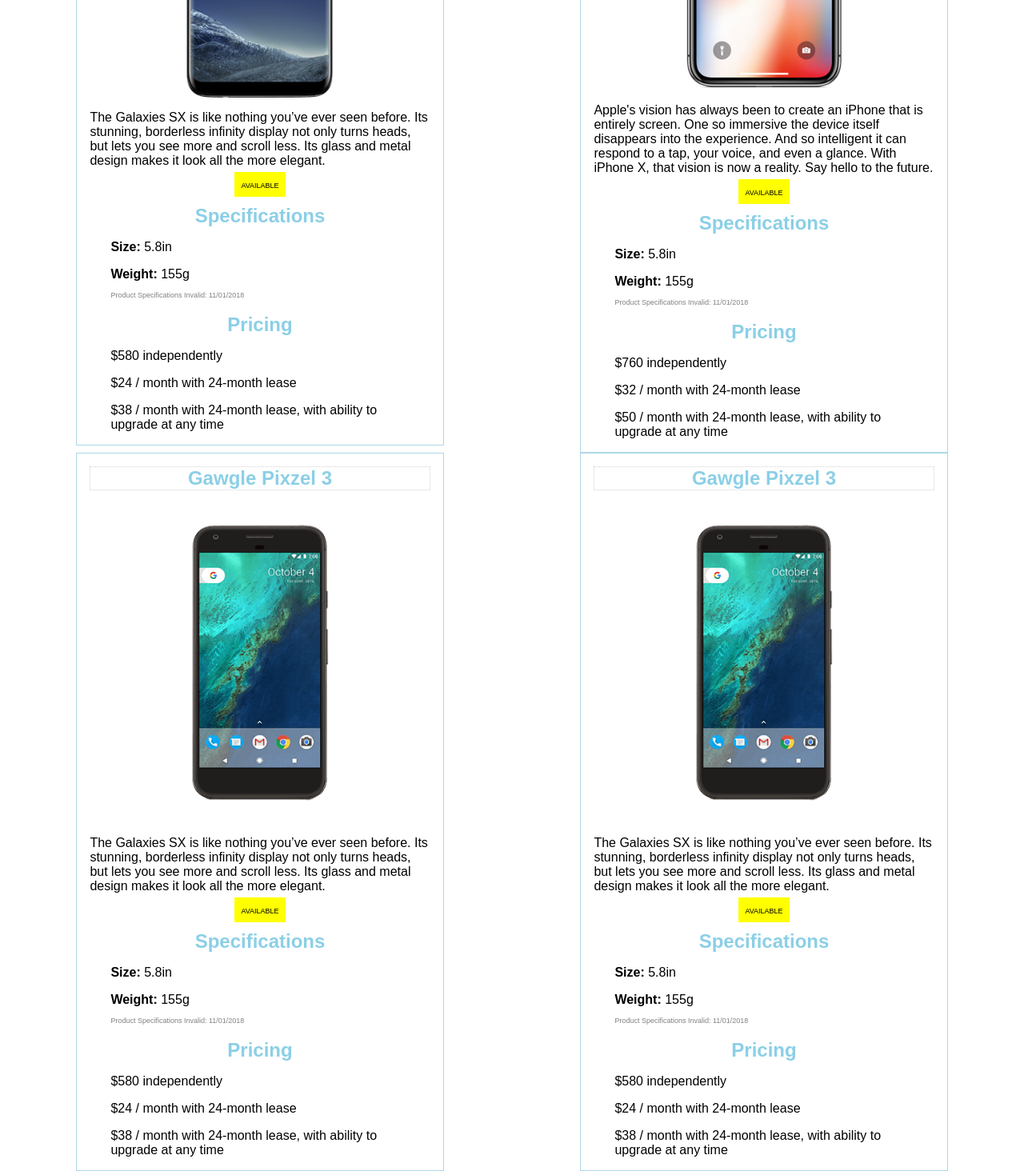
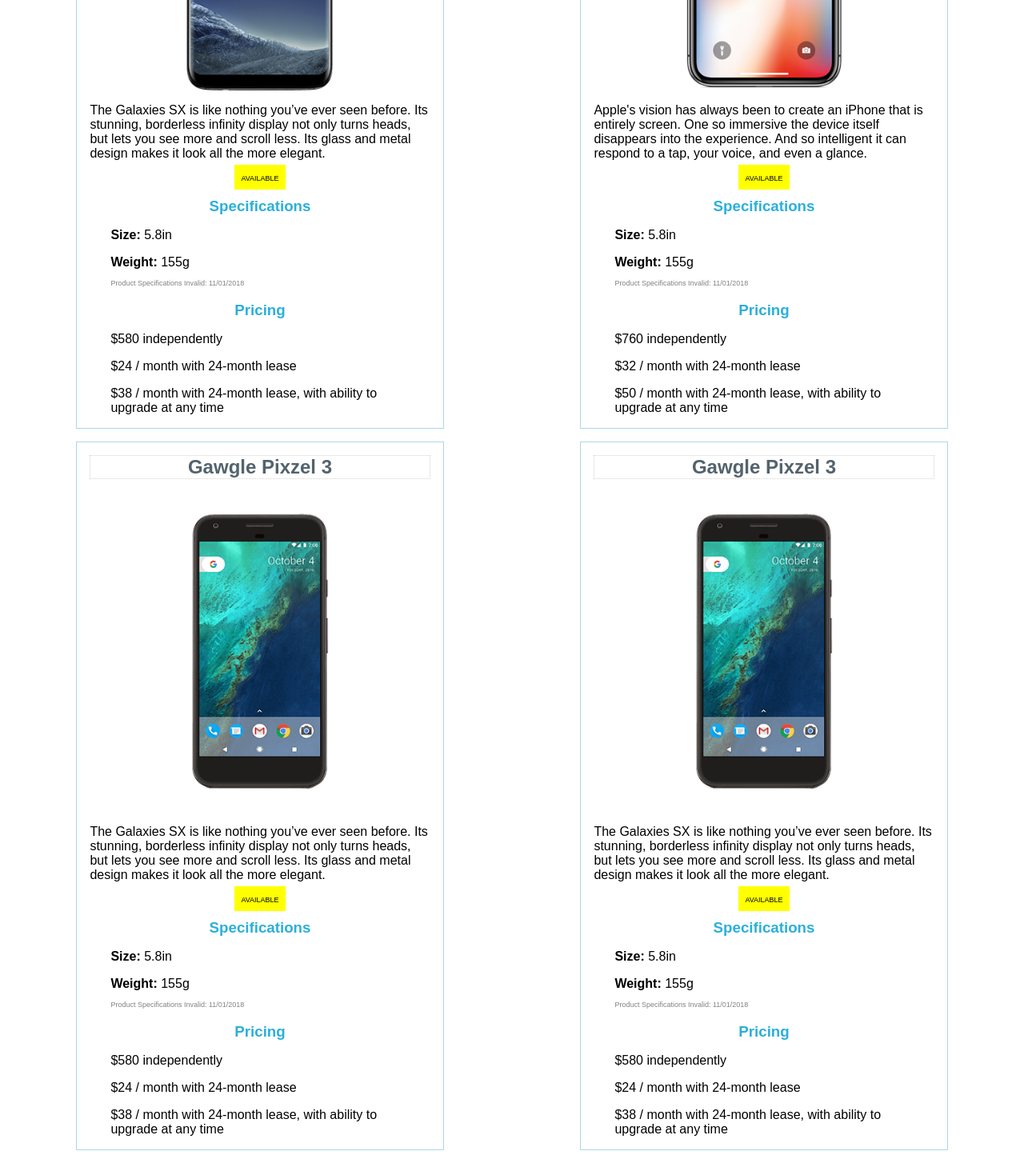
Before and after one commit to megscholl/productscards, a plain HTML site: page index.html in a window 1280 px wide. Shown: the part 360-1824 px from the top of the page at 80% size. Drawn offline with Linux system fonts and the light colour scheme.

Commit message:
changed length of ivone description

```diff
--- a/css/style.css
+++ b/css/style.css
@@ -18,6 +18,7 @@
     border: 1px solid lightblue;
     font-family: sans-serif;
     margin: auto;
+    margin-bottom: 1em;
     padding: 1em;
     min-width: 425.2px;
 }
@@ -30,7 +31,16 @@
 
 h2 {
     text-align: center;
-    color: rgb(139, 207, 230);
+    color: rgb(83, 99, 109);
+}
+
+p {
+    display: block;
+}
+
+h3 {
+    text-align: center;
+    color: rgb(43, 175, 219);
 }
 
 ul > li {
--- a/index.html
+++ b/index.html
@@ -17,7 +17,7 @@
 
                     <section class="sec-1">
                         <ul>
-                            <li><img src="images/samsung.png" alt="Images of new Samsong Galaxies SX" title=""></li>
+                            <li><img src="images/samsung.png" alt="Image of new Samsong Galaxies SX" title="Image of new Samsong Galaxies SX"></li>
                                 <!-- <ul class="thumbnail-list">
                                         <li><div class="thumb" style="background-position: center; background-image: url('');"></div></li><li><div class="thumb" style="background-position: center; background-image: url('');"></div></li><li><div class="thumb" style="background-position: center; background-image: url('');"></div></li>
                                 </ul></li>  product image -->
@@ -27,7 +27,7 @@
                     </section>
         <br>
                     <section class="sec-2">
-                        <header><h2>Specifications</h2></header>
+                        <header><h3>Specifications</h3></header>
 
                         <ul>
                             <li><strong>Size:</strong> 5.8in</li>
@@ -43,7 +43,7 @@
         <br>
 
                     <section class="sec-3">
-                        <header><h2>Pricing</h2></header>
+                        <header><h3>Pricing</h3></header>
 
                         <ul>
                             <li>$580 independently</li>
@@ -66,13 +66,13 @@
                         <!-- <ul class="thumbnail-list">
                                 <li><div class="thumb" style="background-position: center; background-image: url('');"></div></li><li><div class="thumb" style="background-position: center; background-image: url('');"></div></li><li><div class="thumb" style="background-position: center; background-image: url('');"></div></li>
                         </ul></li>  product image -->
-                    <li><p>Apple's vision has always been to create an iPhone that is entirely screen. One so immersive the device itself disappears into the experience. And so intelligent it can respond to a tap, your voice, and even a glance. With iPhone X, that vision is now a reality. Say hello to the future.</p></li> <!-- product description -->
+                    <li><p>Apple's vision has always been to create an iPhone that is entirely screen. One so immersive the device itself disappears into the experience. And so intelligent it can respond to a tap, your voice, and even a glance.</p></li> <!-- product description -->
                     <li class="variant"><span class="highlight">available</span></li> <!-- available vs unavailable -->
                 </ul>
             </section>
 <br>
             <section class="sec-2">
-                <header><h2>Specifications</h2></header>
+                <header><h3>Specifications</h3></header>
 
                 <ul>
                     <li><strong>Size:</strong> 5.8in</li>
@@ -88,7 +88,7 @@
 <br>
 
             <section class="sec-3">
-                <header><h2>Pricing</h2></header>
+                <header><h3>Pricing</h3></header>
 
                 <ul>
                     <li>$760 independently</li>
@@ -116,7 +116,7 @@
             </section>
 <br>
             <section class="sec-2">
-                <header><h2>Specifications</h2></header>
+                <header><h3>Specifications</h3></header>
 
                 <ul>
                     <li><strong>Size:</strong> 5.8in</li>
@@ -132,7 +132,7 @@
 <br>
 
             <section class="sec-3">
-                <header><h2>Pricing</h2></header>
+                <header><h3>Pricing</h3></header>
 
                 <ul>
                     <li>$580 independently</li>
@@ -159,7 +159,7 @@
             </section>
 <br>
             <section class="sec-2">
-                <header><h2>Specifications</h2></header>
+                <header><h3>Specifications</h3></header>
 
                 <ul>
                     <li><strong>Size:</strong> 5.8in</li>
@@ -175,7 +175,7 @@
 <br>
 
             <section class="sec-3">
-                <header><h2>Pricing</h2></header>
+                <header><h3>Pricing</h3></header>
 
                 <ul>
                     <li>$580 independently</li>
```
